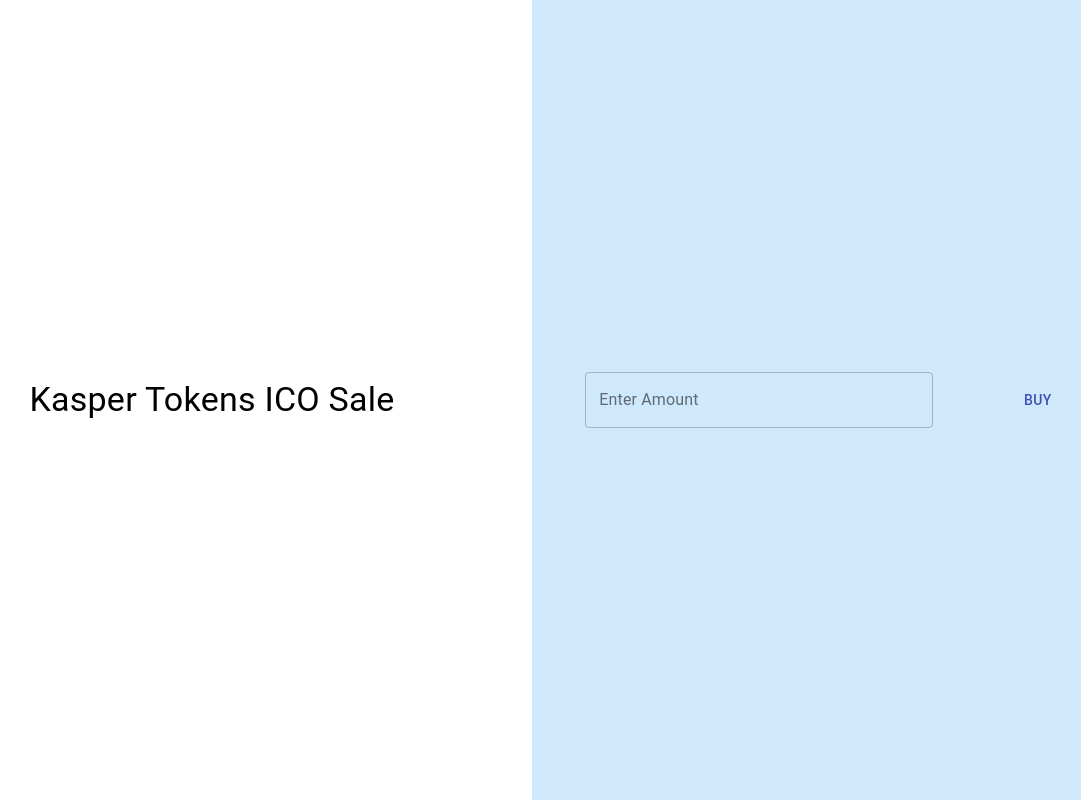
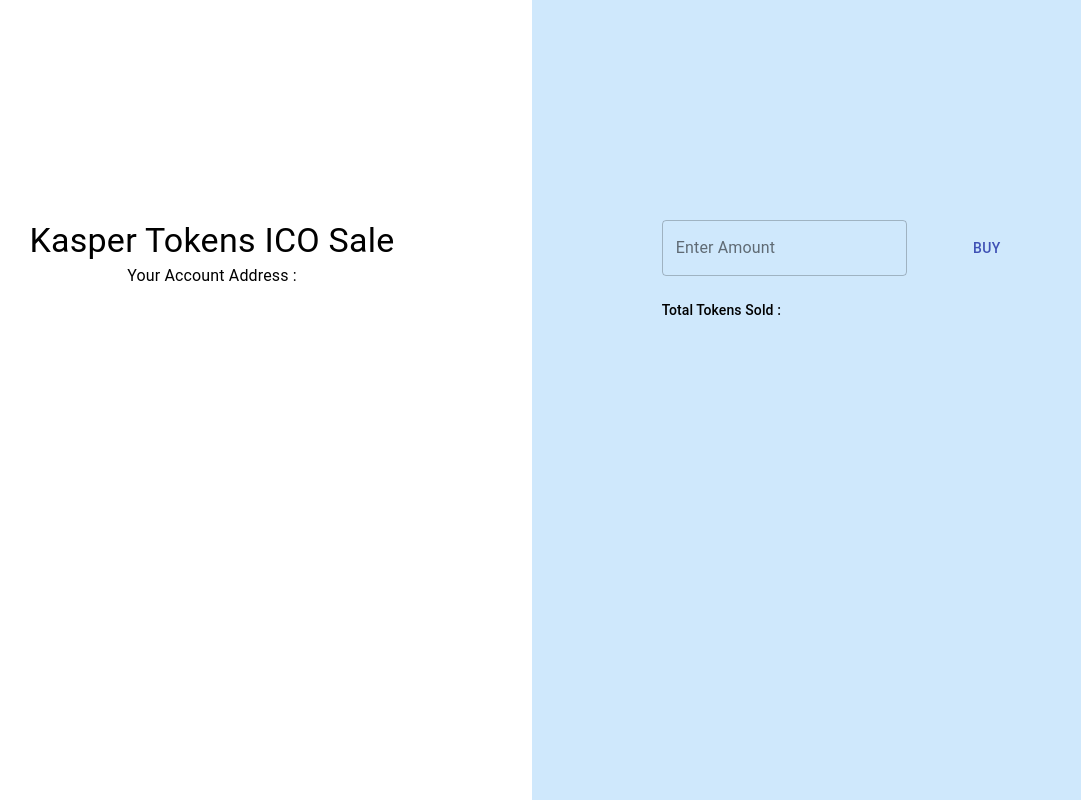
Before and after one commit to AAA530/Custom_ERC20_Tokens, a React (Create React App) app in the folder client/: page / in a window 1280 px wide. Shown: the whole page, without its empty margins (108-1189 px from the left). Built offline with nearby package versions, Linux system fonts and the light colour scheme.

Commit message:
connected Sale contract to frontend

```diff
--- a/client/src/Components/Home.js
+++ b/client/src/Components/Home.js
@@ -1,5 +1,7 @@
 import React, { useState, useEffect } from "react";
 import KaspTokens from "./../contracts/KaspTokens.json";
+import KaspTokenSale from "./../contracts/KaspTokenSale.json";
+
 import getWeb3 from "./../getWeb3";
 import Container from "@material-ui/core/Container";
 import Typography from "@material-ui/core/Typography";
@@ -10,10 +12,13 @@ import Button from "@material-ui/core/Button";
 export default function Home() {
   const [accounts, setAccounts] = useState();
   const [KaspTokensInstance, setKaspTokensInstance] = useState();
+  const [KaspTokenSaleInstance, setKaspTokenSaleInstance] = useState();
+
   const [obj, setObj] = useState({
     loaded: false,
     amount: "",
     token_name: "",
+    tokenSold: null,
   });
   // Similar to componentDidMount and componentDidUpdate:
   useEffect(() => {
@@ -37,9 +42,21 @@ export default function Home() {
         console.log(KaspTokensInstance);
         setKaspTokensInstance(KaspTokensInstance);
 
+        const KaspTokenSaleInstance = new web3.eth.Contract(
+          KaspTokenSale.abi,
+          KaspTokenSale.networks[networkId] &&
+            KaspTokenSale.networks[networkId].address
+        );
+        console.log(KaspTokenSaleInstance);
+        setKaspTokenSaleInstance(KaspTokenSaleInstance);
+
+        const tokenSold = await KaspTokenSaleInstance.methods
+          .tokenSold()
+          .call();
+        console.log(tokenSold);
         // Set web3, accounts, and contract to the state, and then proceed with an
         // example of interacting with the contract's methods.
-        setObj({ ...obj, loaded: true });
+        setObj({ ...obj, tokenSold: tokenSold, loaded: true });
       } catch (error) {
         // Catch any errors for any of the above operations.
         alert(
@@ -88,17 +105,45 @@ export default function Home() {
           alignItems="center"
           style={{
             minHeight: "100vh",
-            backgroundColor: "#ffffff",
+            // backgroundColor: "#ffe3e1",
             // borderRadius: "50px",
           }}
         >
+          <Grid
+            container
+            item
+            xs={10}
+            direction="column"
+            // justify="center"
+            alignItems="center"
+            style={{
+              minHeight: "50vh",
+              // backgroundColor: "#cfe8fc",
+              // borderRadius: "50px",
+            }}
+            spacing={5}
+          >
+            <Grid
+              item
+              container
+              direction="column"
+              xs={12}
+              alignItems="center"
+              // style={{ textAlign: "center" }}
+            >
               <Typography
                 variant="h4"
-            style={{ margin: "50px auto" }}
+                // style={{ margin: "50px auto" }}
                 component="h2"
               >
                 Kasper Tokens ICO Sale
               </Typography>
+
+              <Typography variant="subtitle1" gutterBottom>
+                Your Account Address : {accounts}
+              </Typography>
+            </Grid>
+          </Grid>
         </Grid>
         <Grid
           container
@@ -113,7 +158,29 @@ export default function Home() {
             // borderRadius: "50px",
           }}
         >
-          <Grid container item xs={10} style={{ textAlign: "center" }}>
+          <Grid
+            container
+            item
+            xs={10}
+            direction="column"
+            // justify="center"
+            alignItems="center"
+            style={{
+              minHeight: "50vh",
+              // backgroundColor: "#ffe3e1",
+              // borderRadius: "50px",
+            }}
+            spacing={5}
+          >
+            <Grid
+              container
+              item
+              xs={10}
+              direction="column"
+              alignItems="center"
+              spacing={3}
+              // style={{ textAlign: "center" }}
+            >
               <Grid container item spacing={3} direction="row">
                 <Grid item xs={8}>
                   <TextField
@@ -136,8 +203,16 @@ export default function Home() {
                   </Button>
                 </Grid>
               </Grid>
-            <br />
+              <Grid container item spacing={3} direction="row">
+                <Grid item xs={12}>
+                  <Typography variant="subtitle2" gutterBottom>
+                    Total Tokens Sold : {obj.tokenSold}
+                  </Typography>
+                </Grid>
+              </Grid>
+
               <p>{obj.token_name}</p>
+            </Grid>
           </Grid>
         </Grid>
       </Grid>
--- a/client/src/contracts/Migrations.json
+++ b/client/src/contracts/Migrations.json
@@ -907,12 +907,12 @@
     "5777": {
       "events": {},
       "links": {},
-      "address": "0x9DF8b030E7ddb0Df07191eD3431956E17fFbc4Bf",
-      "transactionHash": "0x60ff379caf43906a20715b97273bd1b1db4dc75fb93f6e958f3616c19ee1d634"
+      "address": "0xcd64B2D8150397643a5AABa0394F4b750bD8F1a5",
+      "transactionHash": "0xd4448a397ec00657790b8be48d37b4fae638d0ab448a74a5fe12e9a77b218499"
     }
   },
   "schemaVersion": "3.3.2",
-  "updatedAt": "2020-11-24T06:29:45.233Z",
+  "updatedAt": "2020-11-24T11:27:58.077Z",
   "networkType": "ethereum",
   "devdoc": {
     "methods": {}
```
Also changed, not shown: client/src/contracts/KaspTokenSale.json, client/src/contracts/KaspTokens.json, 1 other file (tests, documents, lock files or other folders). Lines whose indentation alone changed are shown as unchanged.
